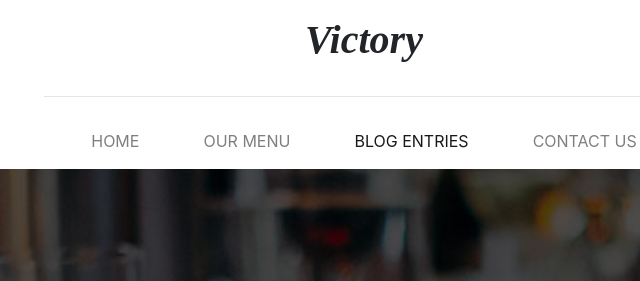
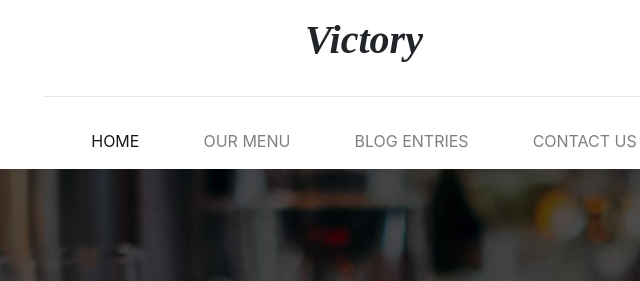
Before and after one commit to JamilaaH/html-sass-bootstrap-victory-miniprojet, a website: page index.html in a window 1280 px wide. Shown: the top 281 px of the page, 276-916 px from the left. Drawn offline with nearby package versions, Linux system fonts and the light colour scheme; a web font is replaced by a local one.

Commit message:
footer fin

```diff
--- a/index.html
+++ b/index.html
@@ -24,15 +24,15 @@
             <div class="collapse navbar-collapse" id="navbarSupportedContent">
                 <ul class="navbar-nav mx-auto text-uppercase">
 
-                    <li class="nav-item mx-4">
-                        <a class="nav-link text-center" href="#">Home</a>
+                    <li class="nav-item active mx-4">
+                        <a class="nav-link text-center" href="#">Home <span class="sr-only">(current)</span></a>
                     </li>
 
                     <li class="nav-item  mx-4">
                         <a class="nav-link  text-center" href="#">our menu</a>
                     </li>
-                    <li class="nav-item active mx-4">
-                        <a class="nav-link text-center" href="#">blog entries <span class="sr-only">(current)</span></a>
+                    <li class="nav-item mx-4">
+                        <a class="nav-link text-center" href="#">blog entries </a>
                     </li>
 
                     <li class="nav-item mx-4">
```
